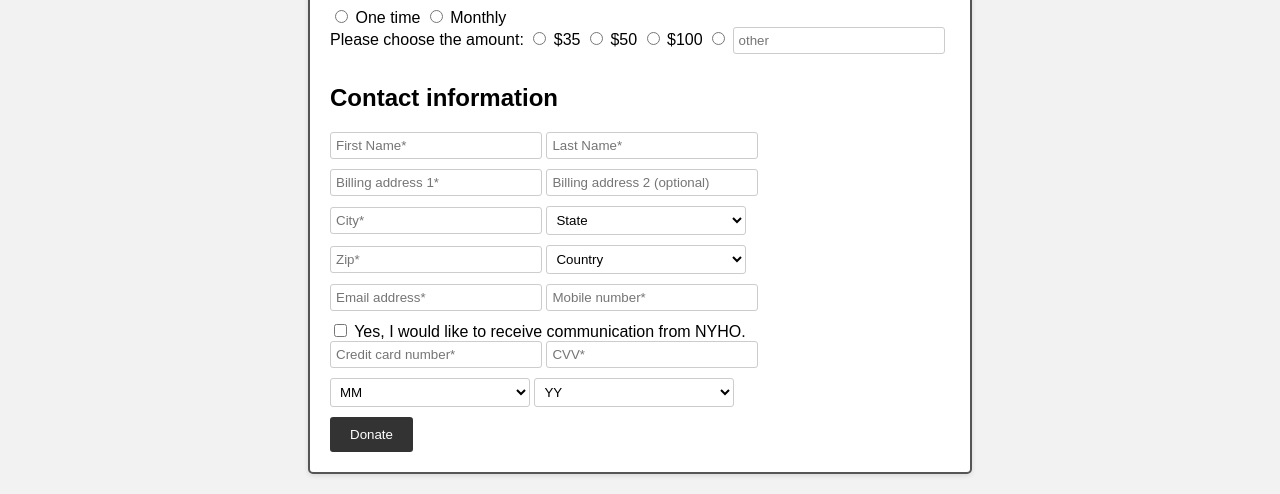
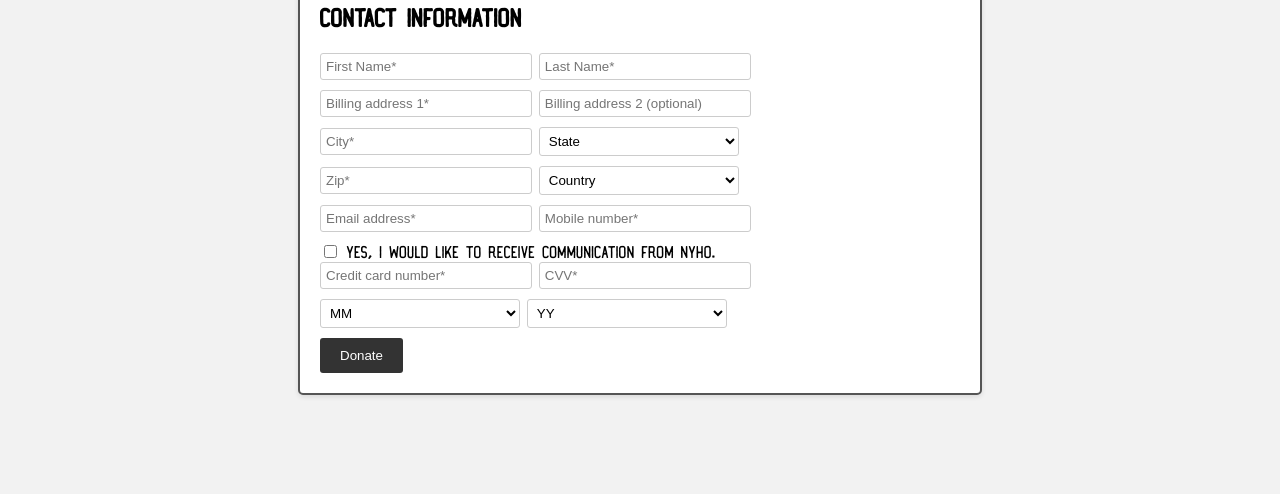
Before and after one commit to mvoyevoda/TTP-Assignment-01, a plain HTML site: page donate.html in a window 1280 px wide. Shown: the part 345-839 px from the top of the page. After the commit the page ends 800 px from the top, so only its background shows below. Drawn offline with Linux system fonts and the light colour scheme.

Commit message:
fixed nav bar font

```diff
--- a/donate.css
+++ b/donate.css
@@ -1,12 +1,13 @@
-body {
-  font-family: Arial, sans-serif;
-  background-color: #f2f2f2;
-  margin: 0;
-  padding: 20px;
-}
 @font-face {
   font-family: 'southbank';
   src: url('./fonts/SouthbankLT.ttf') format('truetype');
+}
+
+body {
+  font-family: "southbank";
+  background-color: #f2f2f2;
+  margin: 0;
+  padding: 0px;
 }
 nav {
   background-color: blanchedalmond;
```
